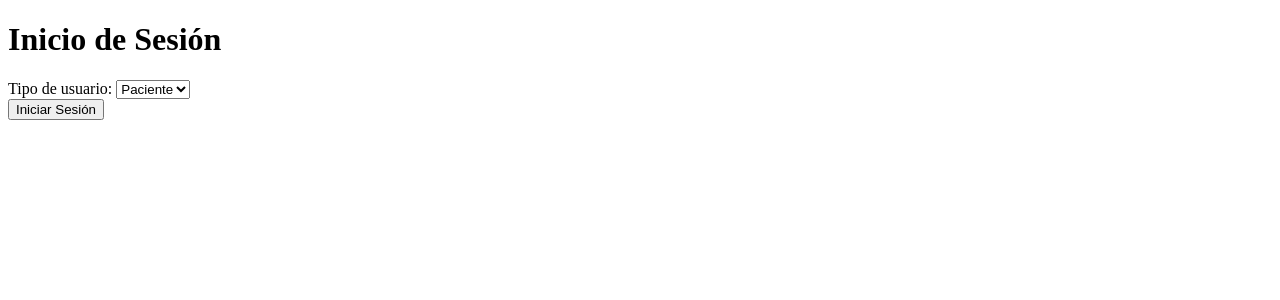
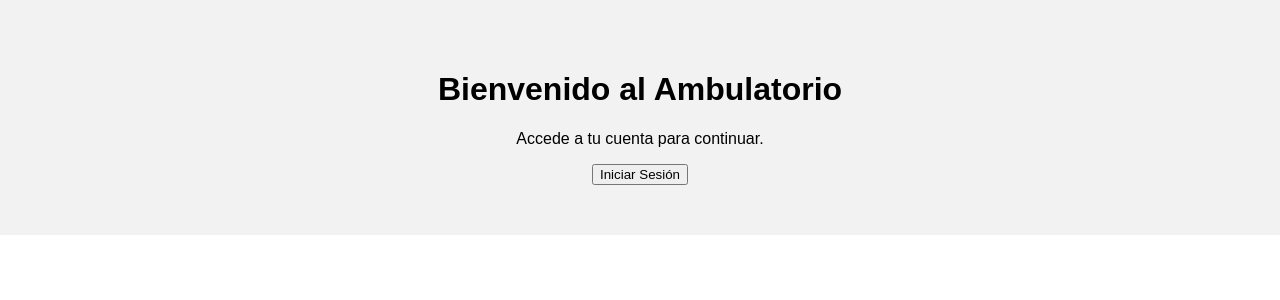
Before and after one commit to rodrigopozodev/Ambulatorio, a PHP site: page / in a window 1280 px wide. Shown: the top 300 px of the page. Run offline with PHP 8.4, Linux system fonts and the light colour scheme.

Commit message:
3º version index.php

```diff
--- a/index.php
+++ b/index.php
@@ -1,48 +1,56 @@
-<?php
-// Incluir el archivo de funciones
-include 'classes/funciones.php';
-
-// Comprobar si se ha enviado el formulario de inicio de sesión
-if ($_SERVER['REQUEST_METHOD'] === 'POST') {
-    // Aquí puedes agregar la lógica para procesar el formulario de inicio de sesión
-    // y determinar si el usuario es paciente o médico.
-    // Luego, puedes redirigir al usuario a la página correspondiente.
-    $usuario = $_POST['usuario'];  // Supongamos que tienes un campo "usuario" en el formulario
-
-    if ($usuario === 'paciente') {
-        header('Location: paciente/index.html');
-        exit;
-    } elseif ($usuario === 'medico') {
-        header('Location: medico/index.html');
-        exit;
-    } else {
-        $error = "Usuario no reconocido";
-    }
-}
-?>
-
 <!DOCTYPE html>
 <html lang="es">
 <head>
     <meta charset="UTF-8">
     <meta name="viewport" content="width=device-width, initial-scale=1.0">
-    <title>Inicio de Sesión</title>
+    <title>Ambulatorio - Bienvenida</title>
+    <style>
+        body {
+            font-family: Arial, sans-serif;
+            margin: 0;
+            padding: 0;
+        }
+
+        .bienvenida {
+            text-align: center;
+            padding: 50px;
+            background-color: #f2f2f2;
+        }
+
+        .login {
+            display: none;
+            padding: 20px;
+            background-color: #fff;
+            box-shadow: 0 0 10px rgba(0, 0, 0, 0.1);
+        }
+    </style>
 </head>
 <body>
-    <h1>Inicio de Sesión</h1>
+    <div class="bienvenida">
+        <h1>Bienvenido al Ambulatorio</h1>
+        <p>Accede a tu cuenta para continuar.</p>
+        <button onclick="mostrarLogin()">Iniciar Sesión</button>
+    </div>
 
-    <?php if (isset($error)) : ?>
-        <p style="color: red;"><?php echo $error; ?></p>
-    <?php endif; ?>
+    <div id="login" class="login">
+        <!-- Contenido del formulario de login -->
+        <form action="procesar_login.php" method="post">
+            <!-- Agrega aquí tus campos de usuario y contraseña -->
+            <label for="usuario">Usuario:</label>
+            <input type="text" id="usuario" name="usuario" required>
 
-    <form method="post" action="">
-        <label for="usuario">Tipo de usuario:</label>
-        <select name="usuario" id="usuario">
-            <option value="paciente">Paciente</option>
-            <option value="medico">Médico</option>
-        </select>
-        <br>
-        <button type="submit">Iniciar Sesión</button>
-    </form>
+            <label for="contrasena">Contraseña:</label>
+            <input type="password" id="contrasena" name="contrasena" required>
+
+            <button type="submit">Iniciar Sesión</button>
+        </form>
+    </div>
+
+    <script>
+        function mostrarLogin() {
+            var loginDiv = document.getElementById('login');
+            loginDiv.style.display = 'block';
+        }
+    </script>
 </body>
 </html>
```
Also changed, not shown: style.css (added).
